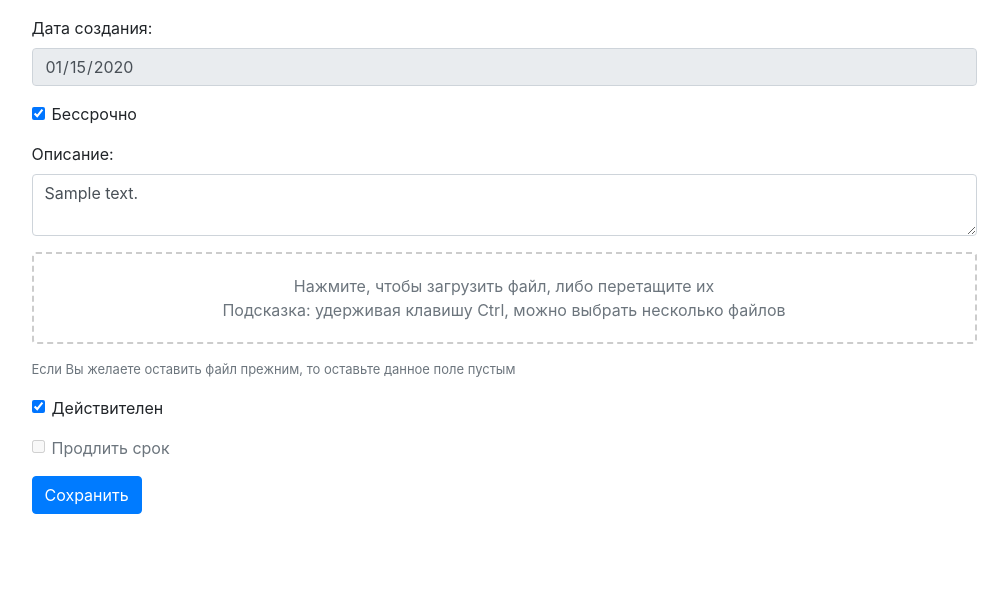
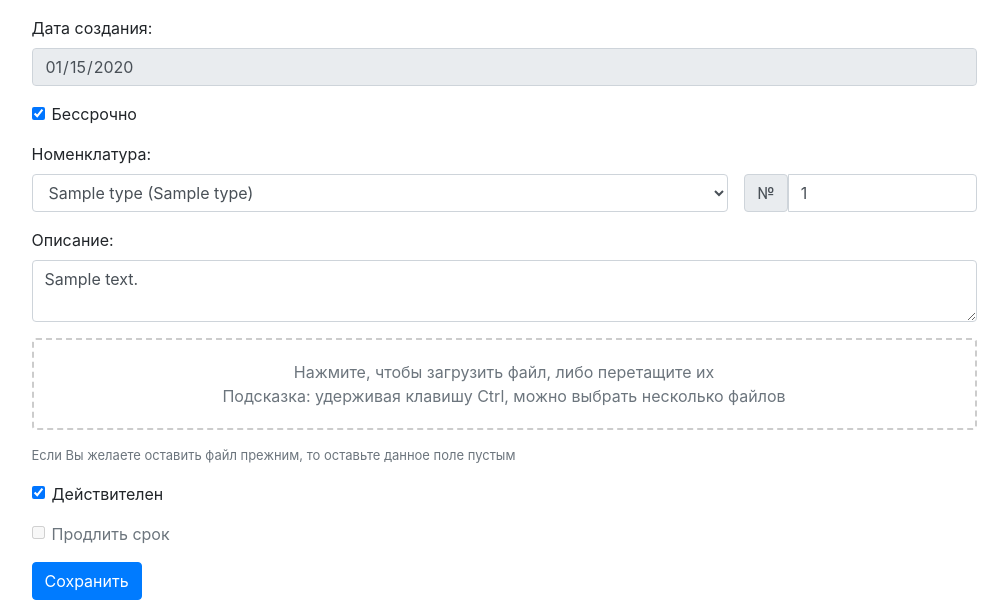
Before and after one commit to Aealius/control_saz, a Flask app: page /edit/1 in a window 1280 px wide. Shown: the part 224-834 px from the top of the page, without its empty margins (136-1144 px from the left). Before the commit the page ends 738 px from the top, so only its background shows below. Run offline with Flask 3, Linux system fonts and the light colour scheme; a user stored in the database is signed in; tables that the repository leaves empty hold one stand-in row (values such as "Sample post"); some libraries are stand-ins or nearby versions.

Commit message:
Add nomenclature to edit and resend

```diff
--- a/app.py
+++ b/app.py
@@ -481,6 +481,8 @@ def resend(task_id):
     deadline = task.deadline
     description = task.description
     for_review = task.for_review
+    doctype_id = task.doctype_id
+    docnum = task.docnum
 
     try:
         creator_file_path = ''
@@ -517,7 +519,9 @@ def resend(task_id):
             employeeId = employeeId,
             for_review=for_review,
             creator_file=creator_file_path,
-            parent_task_id = task_id
+            parent_task_id = task_id,
+            docnum = docnum,
+            doctype_id = doctype_id
         )
         db.session.add(new_task)
         db.session.commit()
@@ -595,14 +599,29 @@ def edit(task_id):
                     creator_file_path += tmp_file_path + ';'
             task.creator_file = creator_file_path
 
+        #получаем тип документа по номенлатуре (номер)
+        nm_doc = request.form.get('nm-select')
+        #получаем порядковый номер типа документа
+        nm_number = request.form.get('nm-number')
+
+        dtst = DocTypeSubType.query.get(nm_doc)
+        if (dtst):
+            dtst.counter = nm_number
+
+        task.doctype_id = nm_doc,
+        task.docnum = nm_number
+
         db.session.commit()
         flash('Задача успешно отредактирована!', 'success')
         return '', 200
+
+    nomenclature = DocTypeSubType.query.all()
 
     return render_template('edit.html', task=task,
                                         executors=executors,
                                         status = Status,
                                         current_user = current_user,
+                                        nomenclature = nomenclature,
                                         datetime=datetime)
 
 
--- a/static/src/js/edit.js
+++ b/static/src/js/edit.js
@@ -12,11 +12,18 @@ const dropZone = document.getElementById('dropZone');
 const fileInput = document.getElementById('fileInput');
 const fileList = document.getElementById('fileList');
 const base_url = window.location.origin;
+const base_api_url = window.location.origin + '/api';
 
 let files = [];
 
 document.addEventListener('DOMContentLoaded', () => {
     handleDepartmentAppearing(executorSelect);
+
+    fetch(base_api_url + '/nomenclature/counters')
+        .then((response) => {
+            console.log(response);
+            return response.json();
+        }).then((data) => localStorage.setItem('nm', JSON.stringify(data)));
 });
 
 document.getElementById('executor').addEventListener('change', (event) => {
@@ -104,6 +111,10 @@ extendDeadlineCheckbox.addEventListener('change', function () {
 
 //функция фетчит сотрудников отдела, когда выбирается отдел из первого дропдауна
 function handleDepartmentAppearing(executorSelect){
+    if(!document.getElementById('selectpicker2')){
+        return;
+    }
+
     let divSelectEmployee = document.getElementById('selectpicker2');
 
     // Пока что удаляем все значения и получаем их с бэка заново.
--- /dev/null
+++ b/static/src/js/nomenclature.js
@@ -0,0 +1,21 @@
+document.getElementById('nm-select') && document.getElementById('nm-select').addEventListener('change', (e) =>{
+    changeValue(e.target.value);
+});
+
+function changeValue(el){
+    let numberInput = document.getElementById('nm-number');
+    if (el === "-1"){
+        numberInput.disabled = true;
+        numberInput.value = "";
+    }
+    else{
+        numberInput.disabled = false;
+
+        let nm_arr_str = localStorage.getItem('nm');
+        let nm_arr = JSON.parse(nm_arr_str);
+        let current_doc = nm_arr[el - 1];
+
+        numberInput.value = current_doc.counter + 1;
+    }
+    //в локал сторадж сейвить итем
+}
--- a/templates/add.html
+++ b/templates/add.html
@@ -88,6 +88,7 @@
 
 <script src="{{url_for('static', filename = 'src/js/validation.js')}}"></script>
 <script src="{{url_for('static', filename = 'src/js/fileUpload.js')}}"></script>
+<script src="{{url_for('static', filename = 'src/js/nomenclature.js') }}"></script>
 <script src="{{url_for('static', filename = 'src/js/add.js') }}"></script>
 <script src="{{url_for('static', filename = 'src/js/multipleExecutorSelect.js') }}"></script>
 
--- a/templates/edit.html
+++ b/templates/edit.html
@@ -37,6 +37,29 @@
             <input type="date" class="form-control" id="deadline" name="deadline"
                    value="{% if task.deadline %}{{ task.deadline.strftime('%Y-%m-%d') }}{% endif %}">
         </div>
+        {%if current_user.is_admin%}
+        <div class="form-group">
+            <label for="description">Номенклатура:</label>
+            <div class="d-flex align-items-center w-100">
+                <div class="w-75 mr-3">
+                    <select id="nm-select" name="nm-select" class="w-100 form-control">
+                        <option value="-1">Другое</option>
+                        {%for nm in nomenclature %}
+                        {%if nm.subtype%}
+                        <option value="{{loop.index}}" {% if loop.index == task.doctype_id %}selected{% endif %}>{{nm.doctype.name + ' (' + nm.subtype.name + ')'}}</option>
+                        {%else%}
+                        <option value="{{loop.index}}" {% if loop.index == task.doctype_id %}selected{% endif %}>{{nm.doctype.name}}</option>
+                        {%endif%}
+                        {%endfor%}
+                    </select>
+                </div>
+                <div id="nm-number-div" class="input-group w-25">
+                    <span class="input-group-text" id="number">№</span>
+                    <input name="nm-number" id="nm-number" type="text" class="form-control" value="{{ task.docnum }}" aria-describedby="number">
+                </div>
+            </div>
+        </div>
+        {%endif%}
         <div class="form-group">
             <label for="description">Описание:</label>
             <textarea class="form-control" id="description" name="description"
@@ -75,6 +98,7 @@
 
     <script src="{{url_for('static', filename = 'src/js/validation.js')}}"></script>
     <script src="{{url_for('static', filename = 'src/js/fileUpload.js')}}"></script>
+    <script src="{{url_for('static', filename = 'src/js/nomenclature.js') }}"></script>
     <script src="{{url_for('static', filename = 'src/js/edit.js')}}"></script>
     <script>
 
```
Also changed, not shown: static/src/js/add.js (+0 -22 lines).
